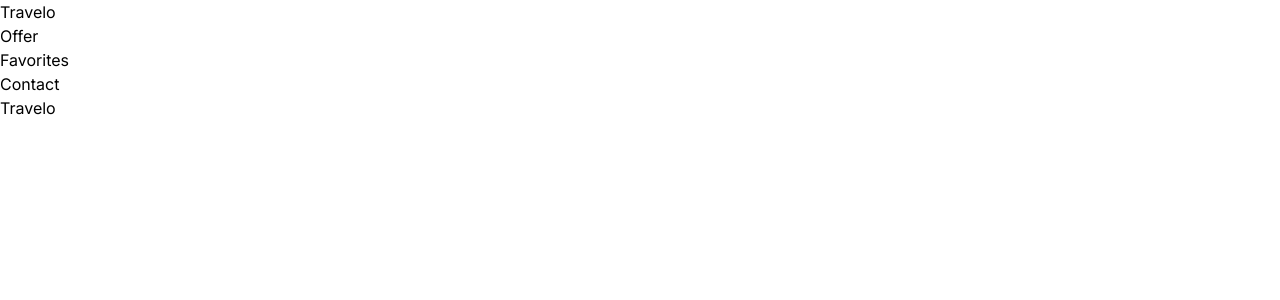
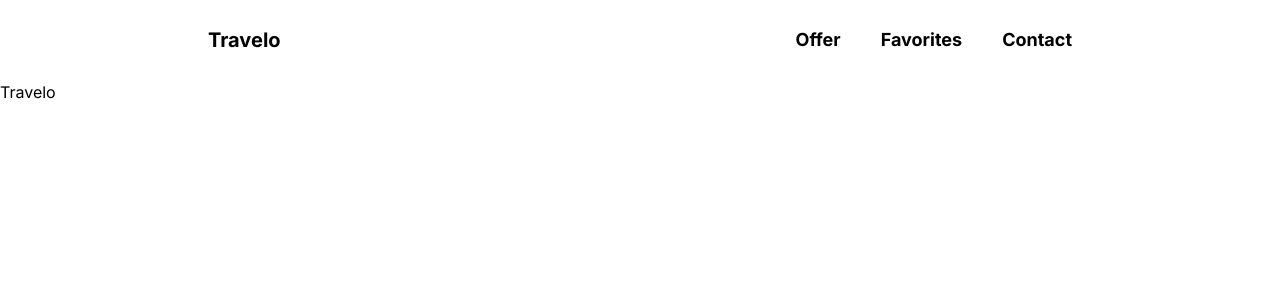
Before and after one commit to JayCodeGitHub/Travelo, a Next.js app: page / in a window 1280 px wide. Shown: the top 300 px of the page. Built offline with nearby package versions, Linux system fonts and the light colour scheme.

Commit message:
Style navbar for Desktop

```diff
--- a/src/components/navbar.tsx
+++ b/src/components/navbar.tsx
@@ -2,11 +2,11 @@ import Link from "next/link";
 
 export default function NavBar() {
   return (
-    <nav>
-      <ul>
-        <li>
-          <Link href="/">Travelo</Link>
-        </li>
+    <nav className="flex items-center justify-between w-full h-20 font-bold px-52">
+      <h1 className="text-xl">
+        <Link href="/">Travelo</Link>
+      </h1>
+      <ul className="flex gap-10 p-0 m-0 text-lg">
         <li>
           <Link href="/offer">Offer</Link>
         </li>
```
